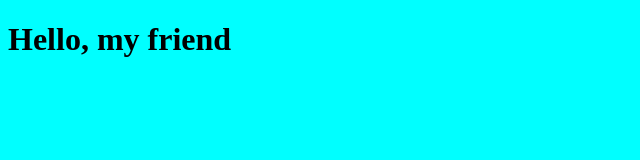
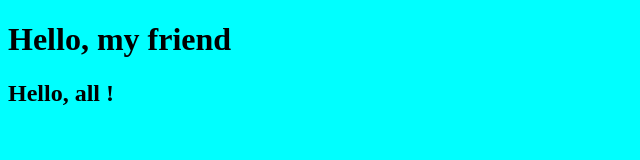
Before and after one commit to Panwkq/repoz, a plain HTML site: page index.html in a window 1280 px wide. Shown: the whole page, without its empty margins (0-640 px from the left). Drawn offline with Linux system fonts and the light colour scheme.

Commit message:
hello all

```diff
--- a/index.html
+++ b/index.html
@@ -8,6 +8,7 @@
 </head>
 <body>
     <h1>Hello, my friend</h1>
+    <h2>Hello, all !</h1>
 
 </body>
 </html>
```
